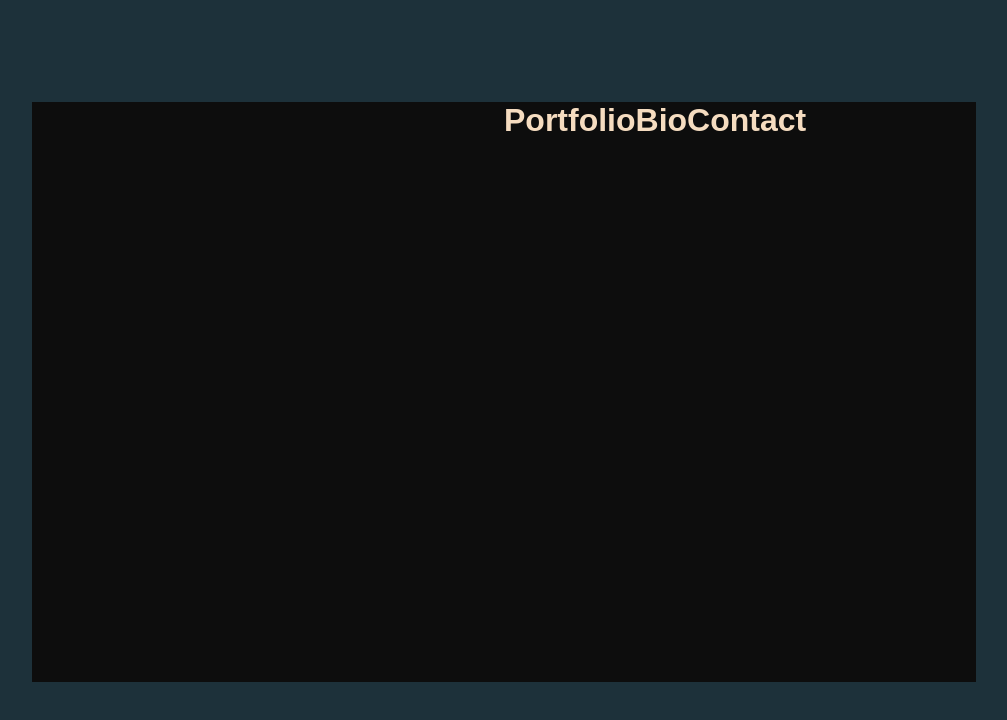
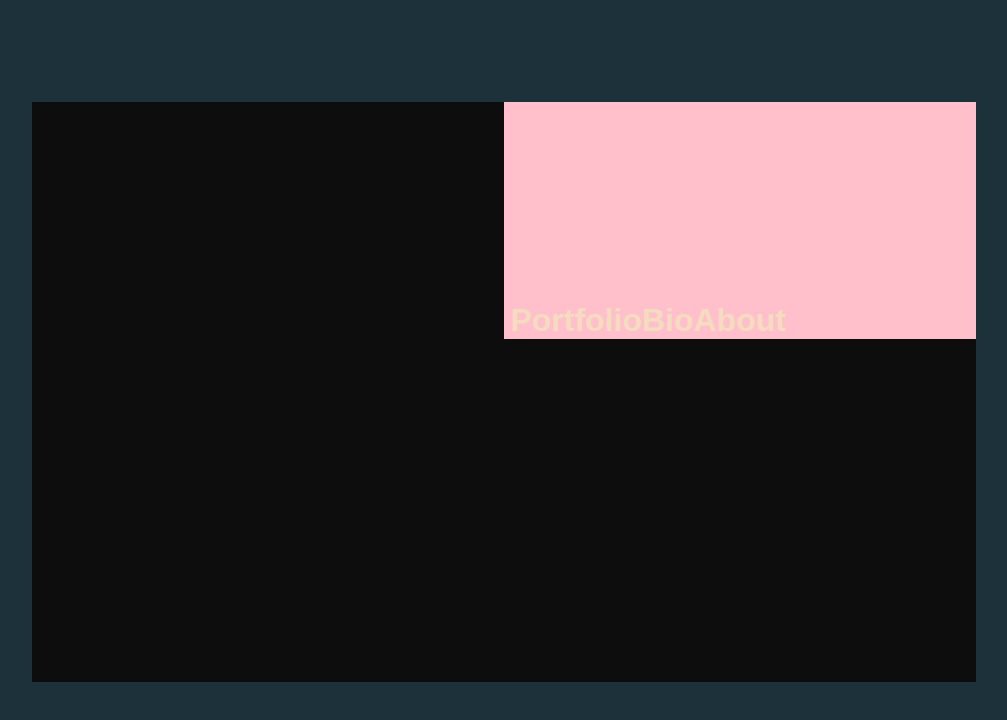
Before and after one commit to evnwttn/ev-homepage, a Next.js app: page / in a window 1280 px wide. Shown: the top 720 px of the page, without its empty margins (136-1143 px from the left). Built offline with nearby package versions, Linux system fonts and the light colour scheme; a web font is replaced by a local one.

Commit message:
inline nav styling

```diff
--- a/src/components/Nav.tsx
+++ b/src/components/Nav.tsx
@@ -1,13 +1,13 @@
 import React from "react";
-import { Box } from "@mui/material";
+import { Box, Button } from "@mui/material";
 import { inline } from "../styles";
 
 export const Nav = () => {
   return (
-    <Box sx={inline.navFontSx}>
-      <>Portfolio</>
-      <>Bio</>
-      <>Contact</>
+    <Box sx={inline.navContainer}>
+      <Box sx={inline.navFontSx}>Portfolio</Box>
+      <Box sx={inline.navFontSx}>Bio</Box>
+      <Box sx={inline.navFontSx}>About</Box>
     </Box>
   );
 };
--- a/src/styles/inline.ts
+++ b/src/styles/inline.ts
@@ -29,10 +29,6 @@ export const appBoxLeft = {
 };
 
 export const appBoxRight = {
-  display: "flex",
-  flexDirection: "vertical",
-  alignItems: "start",
-  justifyContent: "start",
   height: "100%",
   width: "36.85vw",
   backgroundColor: palette._black,
@@ -40,6 +36,16 @@ export const appBoxRight = {
 
 // NAV
 
+export const navContainer = {
+  display: "flex",
+  flexDirection: "vertical",
+  alignItems: "start",
+  justifyContent: "start",
+  backgroundColor: "pink",
+  paddingTop: "25vh",
+  paddingLeft: "0.5vw",
+};
+
 export const navFontSx = {
   color: `${palette._cream}`,
   fontFamily: "forma-djr-display, sans-serif;",
```
